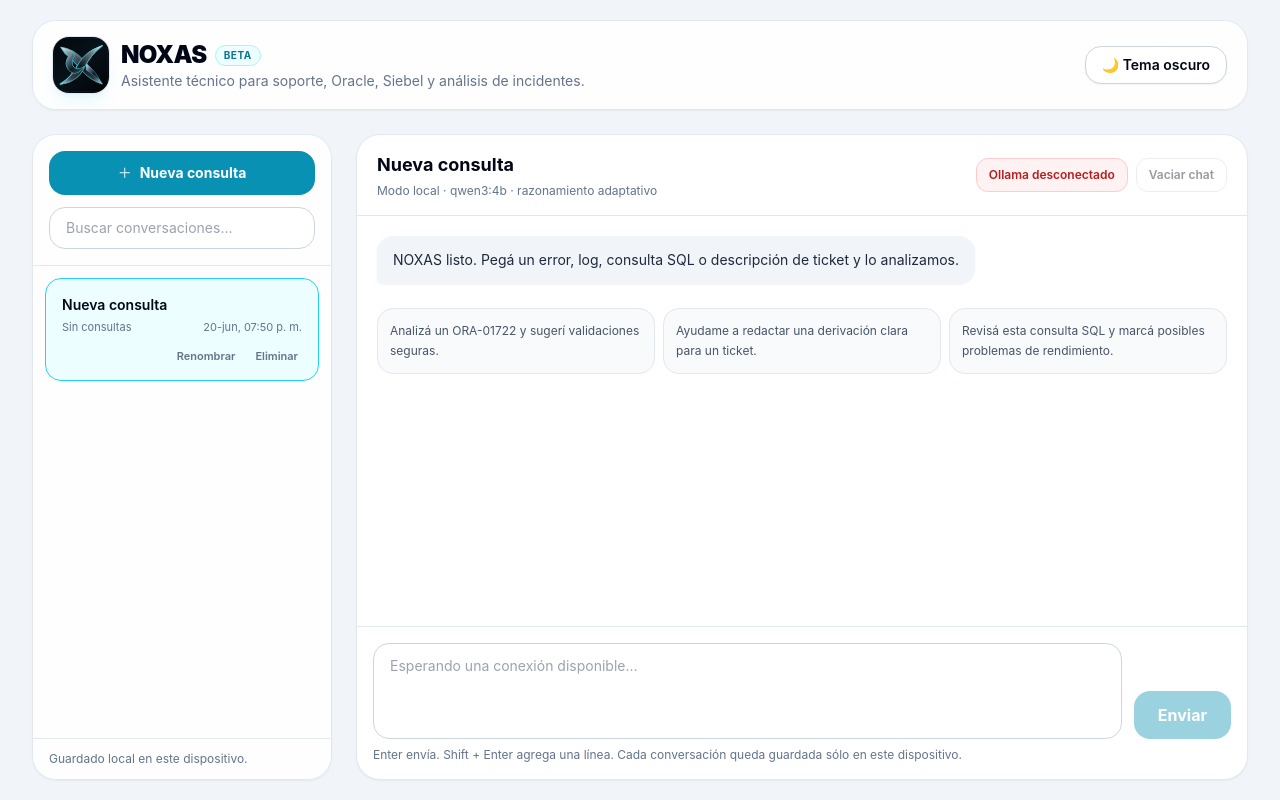
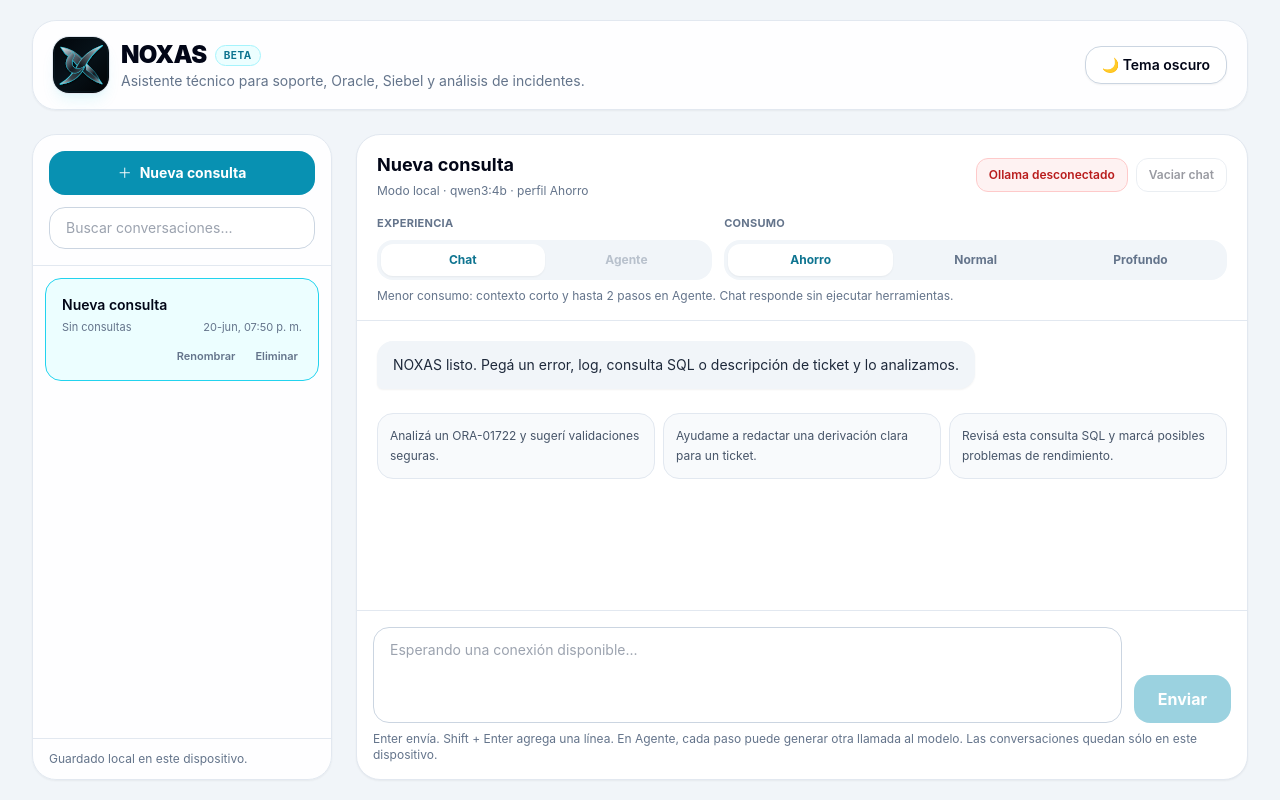
Before and after one commit to Facu199806/xas, a React (Vite) app: page / in a window 1280 px wide. Built offline with nearby package versions, Linux system fonts and the light colour scheme; no server answers.

Commit message:
feat(ui): selector Chat/Agente y perfil Ahorro
Agrega selector Chat/Agente, perfiles de consumo y resumen de uso en la interfaz.

```diff
--- a/src/components/Chat.jsx
+++ b/src/components/Chat.jsx
@@ -9,13 +9,16 @@ import {
 } from '../lib/conversationStore'
 
 const ACCESS_KEY = 'xas-cloud-access-token'
+const EXPERIENCE_KEY = 'xas-experience-mode'
+const PROFILE_KEY = 'xas-consumption-profile'
 const LOCAL_HOSTS = new Set(['localhost', '127.0.0.1'])
 const IS_LOCAL_HOST = LOCAL_HOSTS.has(window.location.hostname)
 const AI_MODE = import.meta.env.VITE_AI_MODE || (IS_LOCAL_HOST ? 'local' : 'cloud')
 const IS_CLOUD = AI_MODE === 'cloud'
-const API_URL = IS_CLOUD
+const CHAT_API_URL = IS_CLOUD
   ? (import.meta.env.VITE_CLOUD_API_URL || '/api/chat')
   : (import.meta.env.VITE_AI_API_URL || '/api/v1/chat/completions')
+const AGENT_API_URL = import.meta.env.VITE_AGENT_API_URL || '/api/agent'
 const MODELS_URL = import.meta.env.VITE_AI_MODELS_URL || '/api/v1/models'
 const LOCAL_MODEL = import.meta.env.VITE_AI_MODEL || 'qwen3:4b'
 const CLOUD_MODEL = import.meta.env.VITE_CLOUD_MODEL_LABEL || 'gpt-5.4-mini'
@@ -24,7 +27,30 @@ const DEFAULT_REASONING_EFFORT = import.meta.env.VITE_AI_REASONING_EFFORT || 'me
 const TEMPERATURE = Number(import.meta.env.VITE_AI_TEMPERATURE ?? 0.2)
 const MAX_TOKENS = Number(import.meta.env.VITE_AI_MAX_TOKENS ?? 1024)
 const REQUEST_TIMEOUT_MS = Number(import.meta.env.VITE_AI_TIMEOUT_MS ?? 120000)
-const MAX_CONTEXT_MESSAGES = 18
+
+const RUN_PROFILES = {
+  economy: {
+    label: 'Ahorro',
+    description: 'Menor consumo: contexto corto y hasta 2 pasos en Agente.',
+    contextMessages: 10,
+    agentEffort: 'minimal',
+    maxSteps: 2,
+  },
+  normal: {
+    label: 'Normal',
+    description: 'Equilibrio entre análisis, herramientas y consumo.',
+    contextMessages: 16,
+    agentEffort: 'low',
+    maxSteps: 4,
+  },
+  deep: {
+    label: 'Profundo',
+    description: 'Más análisis y hasta 6 pasos. Puede consumir bastante más.',
+    contextMessages: 20,
+    agentEffort: 'high',
+    maxSteps: 6,
+  },
+}
 
 const SYSTEM_PROMPT = `Tu nombre es NOXAS. Sos un asistente especializado en soporte técnico, análisis de incidentes, Oracle EBS, Siebel, SQL, PL/SQL y Windows.
 
@@ -33,27 +59,53 @@ Antes de responder, separá hechos comprobables, hipótesis y datos faltantes. N
 const SIMPLE_MESSAGE_PATTERN = /^(hola|buenas|buen día|buen dia|buenas tardes|buenas noches|qué tal|que tal|gracias|ok|dale|probando|test)[\s!¡?¿.,]*$/i
 const TECHNICAL_MESSAGE_PATTERN = /(ora-\d+|sql|pl\/sql|siebel|oracle|ebs|error|log|stack|trace|query|consulta|select\b|join\b|package|procedure|función|funcion|ticket|incidente|windows|servidor|api|http|json|javascript|react|vite|analiz|diagn[oó]st)/i
 
-const QUICK_PROMPTS = [
+const CHAT_QUICK_PROMPTS = [
   'Analizá un ORA-01722 y sugerí validaciones seguras.',
   'Ayudame a redactar una derivación clara para un ticket.',
   'Revisá esta consulta SQL y marcá posibles problemas de rendimiento.',
 ]
 
-function prepareMessages(messages) {
+const AGENT_QUICK_PROMPTS = [
+  'Inspeccioná tus capacidades y explicá qué podés comprobar con herramientas.',
+  'Analizá este incidente, separá hechos e hipótesis y verificá lo que puedas.',
+  'Proponé una acción segura para este problema, pero no ejecutes cambios.',
+]
+
+function loadExperienceMode() {
+  if (!IS_CLOUD) return 'chat'
+  return localStorage.getItem(EXPERIENCE_KEY) === 'agent' ? 'agent' : 'chat'
+}
+
+function loadProfileKey() {
+  const stored = localStorage.getItem(PROFILE_KEY)
+  return RUN_PROFILES[stored] ? stored : 'economy'
+}
+
+function prepareMessages(messages, limit) {
   return messages
     .filter((message) => message.content !== STARTER_MESSAGE.content)
-    .slice(-MAX_CONTEXT_MESSAGES)
+    .slice(-limit)
     .map(({ role, content }) => ({ role, content }))
 }
 
-function buildApiMessages(messages) {
-  const conversation = prepareMessages(messages)
+function buildApiMessages(messages, limit) {
+  const conversation = prepareMessages(messages, limit)
   return IS_CLOUD ? conversation : [{ role: 'system', content: SYSTEM_PROMPT }, ...conversation]
 }
 
-function chooseReasoningEffort(text) {
+function chooseReasoningEffort(text, experienceMode, profileKey) {
   const normalized = text.trim()
   if (SIMPLE_MESSAGE_PATTERN.test(normalized)) return 'none'
+
+  if (experienceMode === 'agent') {
+    return RUN_PROFILES[profileKey].agentEffort
+  }
+
+  if (profileKey === 'economy') {
+    return TECHNICAL_MESSAGE_PATTERN.test(normalized) ? 'low' : 'none'
+  }
+
+  if (profileKey === 'deep') return 'high'
   if (TECHNICAL_MESSAGE_PATTERN.test(normalized)) return DEFAULT_REASONING_EFFORT
   if (normalized.length < 80) return 'low'
   return DEFAULT_REASONING_EFFORT
@@ -80,6 +132,36 @@ function connectionClasses(status) {
   return 'border-slate-200 bg-slate-50 text-slate-600 dark:border-slate-700 dark:bg-slate-800 dark:text-slate-300'
 }
 
+function normalizeRunMetadata(data, experienceMode, profile, effort) {
+  const trace = Array.isArray(data?.trace) ? data.trace : []
+  const toolCalls = trace.filter((item) => item.type === 'TOOL_RESULT').length
+  const steps = trace.reduce((maximum, item) => Math.max(maximum, Number(item.step) || 0), 0)
+  const usageSummary = data?.usageSummary
+  const chatUsage = data?.usage
+  const totalTokens = Number.isFinite(usageSummary?.totalTokens)
+    ? usageSummary.totalTokens
+    : Number.isFinite(chatUsage?.total_tokens)
+      ? chatUsage.total_tokens
+      : null
+  const reasoningTokens = Number.isFinite(usageSummary?.reasoningTokens)
+    ? usageSummary.reasoningTokens
+    : Number.isFinite(chatUsage?.completion_tokens_details?.reasoning_tokens)
+      ? chatUsage.completion_tokens_details.reasoning_tokens
+      : null
+
+  return {
+    mode: experienceMode,
+    profile: profile.label,
+    effort,
+    calls: Number.isFinite(usageSummary?.calls) ? usageSummary.calls : 1,
+    totalTokens,
+    reasoningTokens,
+    steps,
+    toolCalls,
+    approvalRequired: data?.approvalRequired || null,
+  }
+}
+
 export default function Chat() {
   const [conversationState, setConversationState] = useState(loadConversationState)
   const [input, setInput] = useState('')
@@ -89,6 +171,9 @@ export default function Chat() {
   const [elapsedSeconds, setElapsedSeconds] = useState(0)
   const [showSecurity, setShowSecurity] = useState(false)
   const [accessToken, setAccessToken] = useState(() => localStorage.getItem(ACCESS_KEY) || '')
+  const [experienceMode, setExperienceMode] = useState(loadExperienceMode)
+  const [profileKey, setProfileKey] = useState(loadProfileKey)
+  const [lastRun, setLastRun] = useState(null)
   const [connection, setConnection] = useState({ status: 'checking', message: 'Comprobando conexión...' })
   const bottomRef = useRef(null)
   const abortControllerRef = useRef(null)
@@ -99,6 +184,9 @@ export default function Chat() {
     [conversationState],
   )
 
+  const profile = RUN_PROFILES[profileKey]
+  const activeApiUrl = IS_CLOUD && experienceMode === 'agent' ? AGENT_API_URL : CHAT_API_URL
+  const quickPrompts = experienceMode === 'agent' ? AGENT_QUICK_PROMPTS : CHAT_QUICK_PROMPTS
   const messages = activeConversation?.messages || [{ ...STARTER_MESSAGE }]
   const hasUserMessages = messages.some(({ role }) => role === 'user')
   const canSend = input.trim().length > 0 && !loading && connection.status === 'online'
@@ -121,7 +209,7 @@ export default function Chat() {
 
     try {
       if (IS_CLOUD) {
-        const response = await fetch(API_URL, { headers: { Accept: 'application/json' } })
+        const response = await fetch(activeApiUrl, { headers: { Accept: 'application/json' } })
         const rawText = await response.text()
         const data = rawText ? JSON.parse(rawText) : {}
 
@@ -133,7 +221,10 @@ export default function Chat() {
         }
 
         setError('')
-        setConnection({ status: 'online', message: data?.assistant === 'NOXAS' ? 'NOXAS conectada' : 'Nube conectada' })
+        setConnection({
+          status: 'online',
+          message: experienceMode === 'agent' ? 'Agente conectado' : 'Chat conectado',
+        })
         return true
       }
 
@@ -162,7 +253,7 @@ export default function Chat() {
 
   useEffect(() => {
     refreshConnection()
-  }, [])
+  }, [experienceMode])
 
   useEffect(() => {
     saveConversationState(conversationState)
@@ -175,6 +266,14 @@ export default function Chat() {
   useEffect(() => {
     localStorage.setItem(ACCESS_KEY, accessToken)
   }, [accessToken])
+
+  useEffect(() => {
+    localStorage.setItem(EXPERIENCE_KEY, experienceMode)
+  }, [experienceMode])
+
+  useEffect(() => {
+    localStorage.setItem(PROFILE_KEY, profileKey)
+  }, [profileKey])
 
   useEffect(() => {
     if (!loading) {
@@ -190,6 +289,20 @@ export default function Chat() {
     return () => window.clearInterval(timer)
   }, [loading])
 
+  function changeExperienceMode(nextMode) {
+    if (!IS_CLOUD || nextMode === experienceMode || loading) return
+    stopRequest()
+    setExperienceMode(nextMode)
+    setError('')
+    setLastRun(null)
+  }
+
+  function changeProfile(nextProfile) {
+    if (!RUN_PROFILES[nextProfile] || loading) return
+    setProfileKey(nextProfile)
+    setLastRun(null)
+  }
+
   function createNewConversation() {
     stopRequest()
     const conversation = createConversation()
@@ -200,6 +313,7 @@ export default function Chat() {
     }))
     setInput('')
     setError('')
+    setLastRun(null)
   }
 
   function selectConversation(conversationId) {
@@ -208,6 +322,7 @@ export default function Chat() {
     setConversationState((current) => ({ ...current, activeId: conversationId }))
     setInput('')
     setError('')
+    setLastRun(null)
   }
 
   function renameConversation(conversationId) {
@@ -244,6 +359,7 @@ export default function Chat() {
     })
     setInput('')
     setError('')
+    setLastRun(null)
   }
 
   function clearCurrentConversation() {
@@ -259,6 +375,7 @@ export default function Chat() {
     }))
     setInput('')
     setError('')
+    setLastRun(null)
   }
 
   async function handleSend(event) {
@@ -267,7 +384,9 @@ export default function Chat() {
     if (!text || loading || !activeConversation || connection.status !== 'online') return
 
     const conversationId = activeConversation.id
-    const effort = chooseReasoningEffort(text)
+    const selectedMode = experienceMode
+    const selectedProfile = profile
+    const effort = chooseReasoningEffort(text, selectedMode, profileKey)
     const nextMessages = [...activeConversation.messages, { role: 'user', content: text }]
     const firstUserMessage = !activeConversation.messages.some(({ role }) => role === 'user')
     const controller = new AbortController()
@@ -282,16 +401,21 @@ export default function Chat() {
     }))
     setInput('')
     setError('')
+    setLastRun(null)
     setActiveEffort(effort)
     setLoading(true)
 
     try {
-      const headers = { 'Content-Type': 'application/json' }
+      const headers = { 'Content-Type': 'application/json; charset=utf-8' }
       if (IS_CLOUD && accessToken.trim()) headers.Authorization = `Bearer ${accessToken.trim()}`
 
       const body = {
-        messages: buildApiMessages(nextMessages),
+        messages: buildApiMessages(nextMessages, selectedProfile.contextMessages),
         reasoning_effort: effort,
+      }
+
+      if (IS_CLOUD && selectedMode === 'agent') {
+        body.max_steps = selectedProfile.maxSteps
       }
 
       if (!IS_CLOUD) {
@@ -301,7 +425,7 @@ export default function Chat() {
         body.max_tokens = Number.isFinite(MAX_TOKENS) ? MAX_TOKENS : 1024
       }
 
-      const response = await fetch(API_URL, {
+      const response = await fetch(activeApiUrl, {
         method: 'POST',
         headers,
         signal: controller.signal,
@@ -333,7 +457,13 @@ export default function Chat() {
         messages: [...conversation.messages, { role: 'assistant', content }],
         updatedAt: Date.now(),
       }))
-      setConnection({ status: 'online', message: IS_CLOUD ? 'NOXAS conectada' : 'Ollama conectado' })
+      setLastRun(normalizeRunMetadata(data, selectedMode, selectedProfile, effort))
+      setConnection({
+        status: 'online',
+        message: IS_CLOUD
+          ? (selectedMode === 'agent' ? 'Agente conectado' : 'Chat conectado')
+          : 'Ollama conectado',
+      })
     } catch (requestError) {
       const message = requestError instanceof Error ? requestError.message : 'No se pudo contactar con la IA.'
       const reason = controller.signal.reason
@@ -381,7 +511,9 @@ export default function Chat() {
             <div className="min-w-0">
               <h2 className="truncate text-base font-bold sm:text-lg">{activeConversation?.title || 'Nueva consulta'}</h2>
               <p className="mt-1 text-xs text-slate-500 dark:text-slate-400">
-                {IS_CLOUD ? 'Modo nube' : 'Modo local'} · {MODEL} · razonamiento adaptativo
+                {IS_CLOUD
+                  ? `${experienceMode === 'agent' ? 'Agente supervisado' : 'Chat directo'} · ${MODEL} · perfil ${profile.label}`
+                  : `Modo local · ${MODEL} · perfil ${profile.label}`}
               </p>
             </div>
 
@@ -412,6 +544,81 @@ export default function Chat() {
               </button>
             </div>
           </div>
+
+          <div className="mt-4 grid gap-3 xl:grid-cols-[minmax(0,0.8fr)_minmax(0,1.2fr)]">
+            <div>
+              <p className="mb-2 text-[11px] font-bold uppercase tracking-wide text-slate-500 dark:text-slate-400">Experiencia</p>
+              <div className="grid grid-cols-2 rounded-2xl bg-slate-100 p-1 dark:bg-slate-800">
+                {['chat', 'agent'].map((mode) => {
+                  const disabled = !IS_CLOUD && mode === 'agent'
+                  const selected = experienceMode === mode
+                  return (
+                    <button
+                      key={mode}
+                      type="button"
+                      disabled={disabled || loading}
+                      onClick={() => changeExperienceMode(mode)}
+                      className={`rounded-xl px-3 py-2 text-xs font-bold transition ${
+                        selected
+                          ? 'bg-white text-cyan-700 shadow-sm dark:bg-slate-950 dark:text-cyan-300'
+                          : 'text-slate-500 hover:text-slate-900 disabled:cursor-not-allowed disabled:opacity-40 dark:text-slate-400 dark:hover:text-white'
+                      }`}
+                    >
+                      {mode === 'agent' ? 'Agente' : 'Chat'}
+                    </button>
+                  )
+                })}
+              </div>
+            </div>
+
+            <div>
+              <p className="mb-2 text-[11px] font-bold uppercase tracking-wide text-slate-500 dark:text-slate-400">Consumo</p>
+              <div className="grid grid-cols-3 rounded-2xl bg-slate-100 p-1 dark:bg-slate-800">
+                {Object.entries(RUN_PROFILES).map(([key, item]) => {
+                  const selected = profileKey === key
+                  return (
+                    <button
+                      key={key}
+                      type="button"
+                      disabled={loading}
+                      onClick={() => changeProfile(key)}
+                      className={`rounded-xl px-2 py-2 text-xs font-bold transition ${
+                        selected
+                          ? 'bg-white text-cyan-700 shadow-sm dark:bg-slate-950 dark:text-cyan-300'
+                          : 'text-slate-500 hover:text-slate-900 dark:text-slate-400 dark:hover:text-white'
+                      }`}
+                    >
+                      {item.label}
+                    </button>
+                  )
+                })}
+              </div>
+            </div>
+          </div>
+
+          <p className="mt-2 text-xs text-slate-500 dark:text-slate-400">
+            {experienceMode === 'agent'
+              ? `${profile.description} Las escrituras siguen requiriendo aprobación.`
+              : `${profile.description} Chat responde sin ejecutar herramientas.`}
+          </p>
+
+          {lastRun && (
+            <div className="mt-3 flex flex-wrap gap-x-4 gap-y-1 rounded-2xl border border-slate-200 bg-slate-50 px-3 py-2 text-xs text-slate-600 dark:border-slate-800 dark:bg-slate-950/60 dark:text-slate-300">
+              <span><strong>Última ejecución:</strong> {lastRun.mode === 'agent' ? 'Agente' : 'Chat'} · {lastRun.profile}</span>
+              <span>{reasoningLabel(lastRun.effort)}</span>
+              {lastRun.steps > 0 && <span>{lastRun.steps} pasos</span>}
+              {lastRun.toolCalls > 0 && <span>{lastRun.toolCalls} herramientas</span>}
+              {lastRun.totalTokens !== null && <span>{lastRun.totalTokens} tokens</span>}
+              {lastRun.reasoningTokens !== null && <span>{lastRun.reasoningTokens} de razonamiento</span>}
+              {lastRun.calls > 1 && <span>{lastRun.calls} llamadas al modelo</span>}
+            </div>
+          )}
+
+          {lastRun?.approvalRequired && (
+            <div className="mt-3 rounded-2xl border border-amber-200 bg-amber-50 p-3 text-xs text-amber-800 dark:border-amber-900 dark:bg-amber-950/40 dark:text-amber-200">
+              <strong>Acción propuesta, no ejecutada:</strong> {lastRun.approvalRequired.description}
+            </div>
+          )}
 
           {IS_CLOUD && showSecurity && (
             <div className="mt-4 rounded-2xl border border-slate-200 bg-slate-50 p-3 dark:border-slate-800 dark:bg-slate-950/60">
@@ -453,7 +660,7 @@ export default function Chat() {
 
           {!hasUserMessages && !error && (
             <div className="grid gap-2 pt-2 sm:grid-cols-3">
-              {QUICK_PROMPTS.map((prompt) => (
+              {quickPrompts.map((prompt) => (
                 <button
                   key={prompt}
                   type="button"
@@ -469,7 +676,9 @@ export default function Chat() {
           {loading && (
             <div className="flex justify-start">
               <div className="rounded-2xl rounded-bl-md bg-slate-100 px-4 py-3 text-sm text-slate-500 dark:bg-slate-800 dark:text-slate-400">
-                {reasoningLabel(activeEffort)} · {elapsedSeconds}s
+                {experienceMode === 'agent'
+                  ? `agente supervisado · máximo ${profile.maxSteps} pasos · ${elapsedSeconds}s`
+                  : `${reasoningLabel(activeEffort)} · ${elapsedSeconds}s`}
               </div>
             </div>
           )}
@@ -497,7 +706,9 @@ export default function Chat() {
               }}
               rows={3}
               placeholder={connection.status === 'online'
-                ? 'Escribí una consulta, pegá un error o compartí un log...'
+                ? (experienceMode === 'agent'
+                    ? 'Describí un objetivo para analizarlo con herramientas...'
+                    : 'Escribí una consulta, pegá un error o compartí un log...')
                 : 'Esperando una conexión disponible...'}
               className="min-h-24 flex-1 resize-none rounded-2xl border border-slate-300 bg-white px-4 py-3 text-base outline-none transition focus:border-cyan-500 focus:ring-4 focus:ring-cyan-500/10 dark:border-slate-700 dark:bg-slate-950 dark:text-slate-100 sm:text-sm"
             />
@@ -511,7 +722,7 @@ export default function Chat() {
             </button>
           </div>
           <p className="mt-2 text-xs text-slate-500 dark:text-slate-400">
-            Enter envía. Shift + Enter agrega una línea. Cada conversación queda guardada sólo en este dispositivo.
+            Enter envía. Shift + Enter agrega una línea. En Agente, cada paso puede generar otra llamada al modelo. Las conversaciones quedan sólo en este dispositivo.
           </p>
         </form>
       </section>
```
